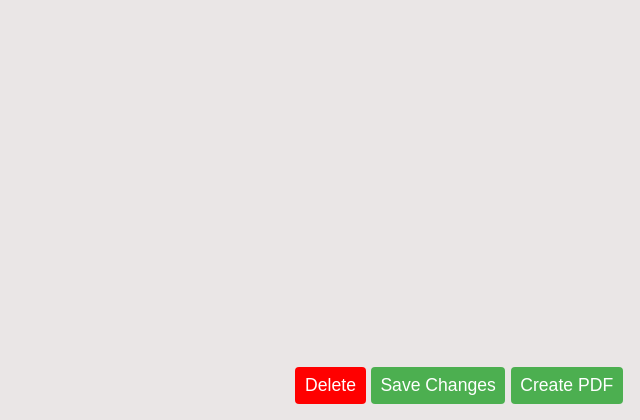
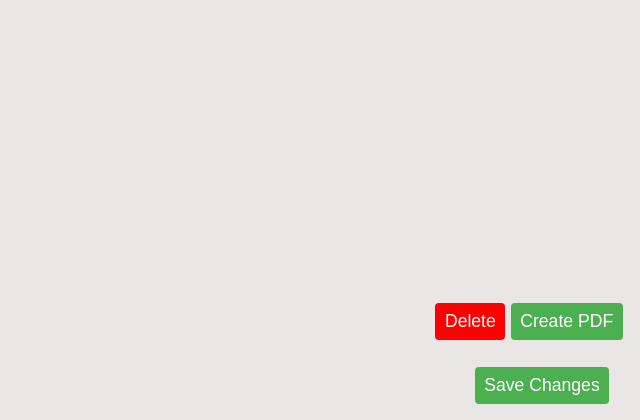
Before and after one commit to 5r1r4mk1n1/django_bill_generator, a Django app: page / in a window 1280 px wide. Shown: the part 380-800 px from the top of the page, without its empty margins (640-1280 px from the left). Run offline with Django 4.2, Linux system fonts and the light colour scheme; data comes from the database, SQL or seed files in the repository; data that the repository does not hold is empty.

Commit message:
css changes

```diff
--- a/static/style.css
+++ b/static/style.css
@@ -41,7 +41,8 @@
         justify-content: space-between;
     }
 
-    form > input,label {
+    form>input,
+    label {
         flex-basis: 40%;
         padding: 0 15px;
         box-sizing: border-box;
@@ -56,7 +57,8 @@
         margin-bottom: 0.8rem;
         /* add some margin between inputs */
     }
-    form label{
+
+    form label {
         font-size: 1.35rem;
     }
 
@@ -74,7 +76,7 @@
         display: inline-block;
         font-size: 1.3rem;
         cursor: pointer;
-      }
+    }
 
     /* Table style starts here */
     .table-container {
@@ -118,6 +120,15 @@
         margin-left: 40vw;
     }
 
+    .button-container2 {
+        position: static;
+        bottom: 0;
+        right: 0;
+        margin: 2vh;
+        margin-bottom: 2vh;
+        margin-left: 45vw;
+    }
+
     .button-container button {
         display: inline-block;
         padding: 1vh 0.75vw;
@@ -130,11 +141,25 @@
         font-size: 1.1rem;
     }
 
-    #btn3 {
+    .button-container2 button {
+        display: inline-block;
+        padding: 1vh 0.75vw;
+        margin-right: 0.1vw;
+        background-color: red;
+        color: white;
+        border: none;
+        border-radius: 4px;
+        cursor: pointer;
+        font-size: 1.1rem;
+    }
+
+    #btn3,
+    #btn4 {
         background-color: #4CAF50;
         /* Change to the color of your choice */
         color: white;
     }
+
 
     /* fixing the header and footer styles */
     tfoot,
@@ -266,6 +291,17 @@
         bottom: 0;
         right: 0;
         margin: 2vh;
+        margin-bottom: 10vh;
+    }
+
+    /* save changes button */
+    .button-container2 {
+        position: fixed;
+        bottom: 0;
+        right: 0;
+        margin: 2vh;
+        margin-bottom: 2vh;
+        margin-right: 2.3vw;
     }
 
     .button-container button {
@@ -280,7 +316,20 @@
         font-size: 1.1rem;
     }
 
-    #btn3 {
+    .button-container2 button {
+        display: inline-block;
+        padding: 1vh 0.75vw;
+        margin-right: 0.1vw;
+        background-color: red;
+        color: white;
+        border: none;
+        border-radius: 4px;
+        cursor: pointer;
+        font-size: 1.1rem;
+    }
+
+    #btn3,
+    #btn4 {
         background-color: #4CAF50;
         /* Change to the color of your choice */
         color: white;
--- a/templates/index.html
+++ b/templates/index.html
@@ -71,10 +71,12 @@
     </div>
 
     <div class="button-container">
-    <button id="btn2" onclick="deleteRow()">Delete</button>
-    <button id='btn3' onclick="savechanges()">Save Changes</button>
-    <a href="/download">
-    <button id="btn3">Create PDF</button></a>
+        <button id="btn2" onclick="deleteRow()">Delete</button>
+        <button id="btn3" onclick="createPDF()">Create PDF</button>
+    </div>
+    <div class="button-container2">
+        <button id='btn4' onclick="savechanges()">Save Changes</button>
+        <a href="/download">
     </div>
 
 </body>
```
